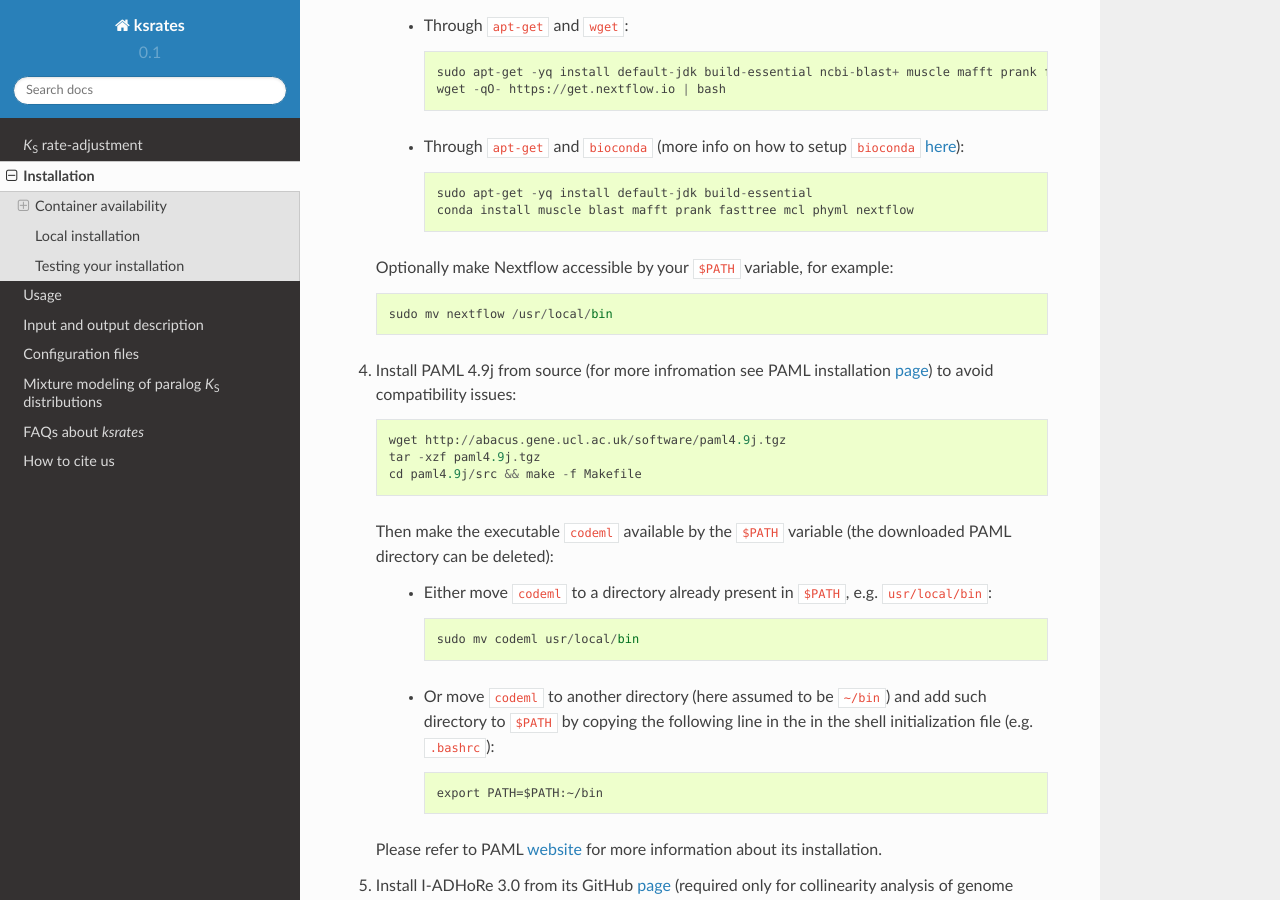
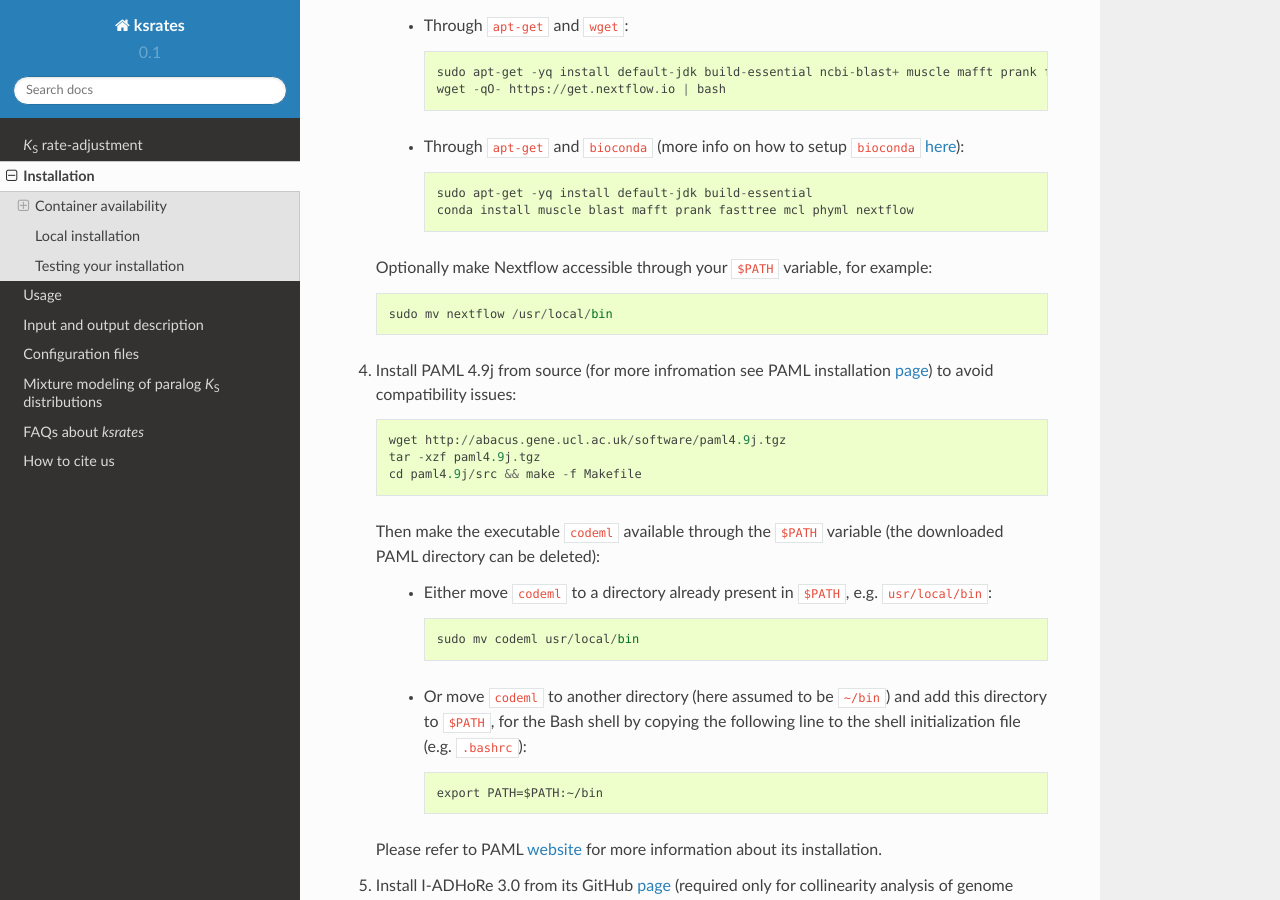
Before and after one commit to VIB-PSB/ksrates, a Sphinx documentation site: the page built from doc/source/installation.rst, in a window 1280 px wide and 900 px high, scrolled down 2910 px. Built offline with Sphinx 7.4.7 and the Read the Docs theme 2.0.0, drawn with Linux system fonts in a browser that asks for light colours.

Commit message:
Apply suggestions from code review
Co-authored-by: lohausr <56632794+lohausr@users.noreply.github.com>

```diff
--- a/doc/source/installation.rst
+++ b/doc/source/installation.rst
@@ -112,7 +112,7 @@ Without the use of a container the installation of *ksrates* and its dependencie
 				sudo apt-get -yq install default-jdk build-essential
 				conda install muscle blast mafft prank fasttree mcl phyml nextflow
 
-    Optionally make Nextflow accessible by your ``$PATH`` variable, for example::
+    Optionally make Nextflow accessible through your ``$PATH`` variable, for example::
 
         sudo mv nextflow /usr/local/bin
 
@@ -122,13 +122,13 @@ Without the use of a container the installation of *ksrates* and its dependencie
         tar -xzf paml4.9j.tgz
         cd paml4.9j/src && make -f Makefile
 
-    Then make the executable ``codeml`` available by the ``$PATH`` variable (the downloaded PAML directory can be deleted):
+    Then make the executable ``codeml`` available through the ``$PATH`` variable (the downloaded PAML directory can be deleted):
 
         *   Either move ``codeml`` to a directory already present in ``$PATH``, e.g. ``usr/local/bin``::
 
                 sudo mv codeml usr/local/bin
 
-        *   Or move ``codeml`` to another directory (here assumed to be ``~/bin``) and add such directory to ``$PATH`` by copying the following line in the in the shell initialization file (e.g. ``.bashrc``)::
+        *   Or move ``codeml`` to another directory (here assumed to be ``~/bin``) and add this directory to ``$PATH``, for the Bash shell by copying the following line to the shell initialization file (e.g. ``.bashrc``)::
 
                 export PATH=$PATH:~/bin
 
```
Also changed, not shown: 2 other files.
